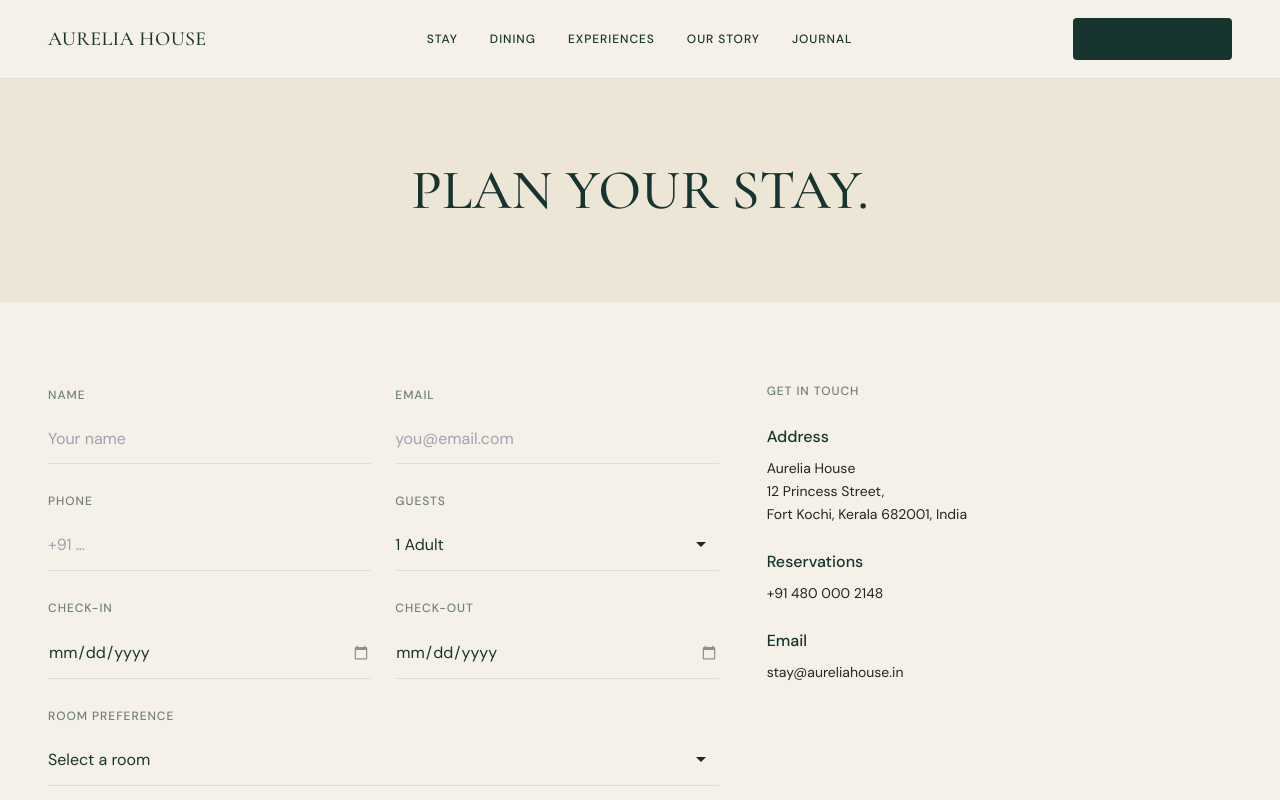
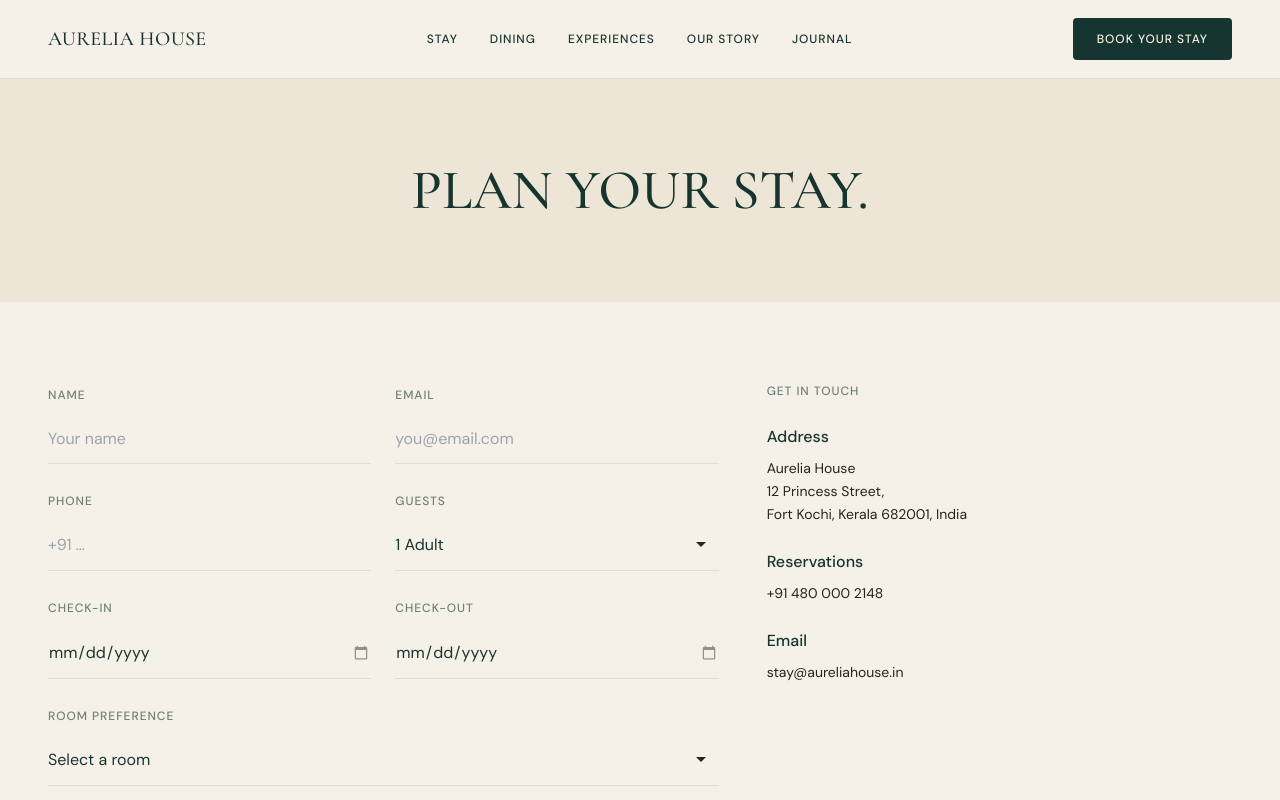
Before and after one commit to Anubhav-Rai78/aurelia-house, a Next.js app: page /contact in a window 1280 px wide. Shown: the top 800 px of the page. Built offline with nearby package versions, Linux system fonts and the light colour scheme.

Commit message:
Button text rendering fixed

```diff
--- a/components/ui/button.tsx
+++ b/components/ui/button.tsx
@@ -20,17 +20,12 @@ const buttonVariants = cva(
   {
     variants: {
       variant: {
-        // ── Aurelia House ─────────────────────────────────────────────────
-        // Note: Use !important on text colors to prevent parent text-color inheritance
-        // (e.g., header's text-forest cascading into buttons when scrolled)
-        primary: "bg-forest text-ivory !important hover:bg-terracotta hover:text-ivory !important",
-        secondary:
-          "bg-transparent text-forest border border-forest hover:bg-forest/10",
-        "primary-inverse":
-          "bg-ivory text-forest hover:bg-terracotta hover:text-ivory !important",
-        "secondary-inverse":
-          "bg-transparent text-ivory border border-ivory hover:bg-ivory/10",
-        // ── Additional utility variants ─────────────────────────────────────
+        // Aurelia House: bg-only in CVA, text color applied via inline style
+        primary: "bg-forest hover:bg-terracotta",
+        secondary: "bg-transparent border border-forest hover:bg-forest/10",
+        "primary-inverse": "bg-ivory hover:bg-terracotta",
+        "secondary-inverse": "bg-transparent border border-ivory hover:bg-ivory/10",
+        // Additional utility variants
         ghost: "text-forest hover:bg-forest/10",
         destructive: "bg-terracotta text-ivory hover:bg-forest",
         link: "text-forest underline underline-offset-4 hover:text-terracotta",
@@ -59,10 +54,31 @@ const Button = React.forwardRef<HTMLButtonElement, ButtonProps>(
   ({ className, variant, size, href, asChild = false, children, ...props }, ref) => {
     const classes = cn(buttonVariants({ variant, size, className }));
 
+    // Aurelia: inline text colors using CSS variables (bypasses Tailwind JIT stripping)
+    const textColorStyle: React.CSSProperties = (() => {
+      switch (variant) {
+        case "primary":
+          return { "--text-r": "246", "--text-g": "241", "--text-b": "232" } as React.CSSProperties;
+        case "secondary":
+          return { "--text-r": "23", "--text-g": "53", "--text-b": "47" } as React.CSSProperties;
+        case "primary-inverse":
+          return { "--text-r": "23", "--text-g": "53", "--text-b": "47" } as React.CSSProperties;
+        case "secondary-inverse":
+          return { "--text-r": "246", "--text-g": "241", "--text-b": "232" } as React.CSSProperties;
+        default:
+          return {};
+      }
+    })();
+
+    const style: React.CSSProperties = {
+      color: "rgb(var(--text-r) var(--text-g) var(--text-b) / 1)",
+      ...textColorStyle,
+    };
+
     // Aurelia: link button.
     if (href) {
       return (
-        <Link href={href} className={classes}>
+        <Link href={href} className={classes} style={style}>
           {children}
         </Link>
       );
@@ -70,14 +86,14 @@ const Button = React.forwardRef<HTMLButtonElement, ButtonProps>(
 
     if (asChild) {
       return (
-        <Slot ref={ref} className={classes} {...props}>
+        <Slot ref={ref} className={classes} style={style} {...props}>
           {children}
         </Slot>
       );
     }
 
     return (
-      <button ref={ref} className={classes} {...props}>
+      <button ref={ref} className={classes} style={style} {...props}>
         {children}
       </button>
     );
--- a/tailwind.config.ts
+++ b/tailwind.config.ts
@@ -11,6 +11,17 @@ const config: Config = {
     "./app/**/*.{ts,tsx}",
     "./components/**/*.{ts,tsx}",
     "./data/**/*.{ts,tsx}",
+  ],
+  // Safelist button text colors to prevent JIT from stripping them
+  safelist: [
+    "text-ivory",
+    "text-forest",
+    "hover:text-ivory",
+    "hover:text-forest",
+    "text-ivory!",
+    "text-forest!",
+    "hover:text-ivory!",
+    "hover:text-forest!",
   ],
   theme: {
     extend: {
```
